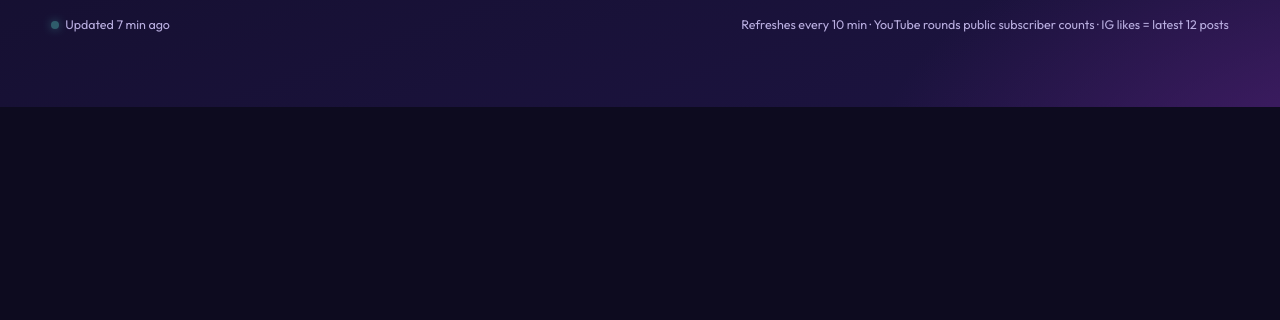
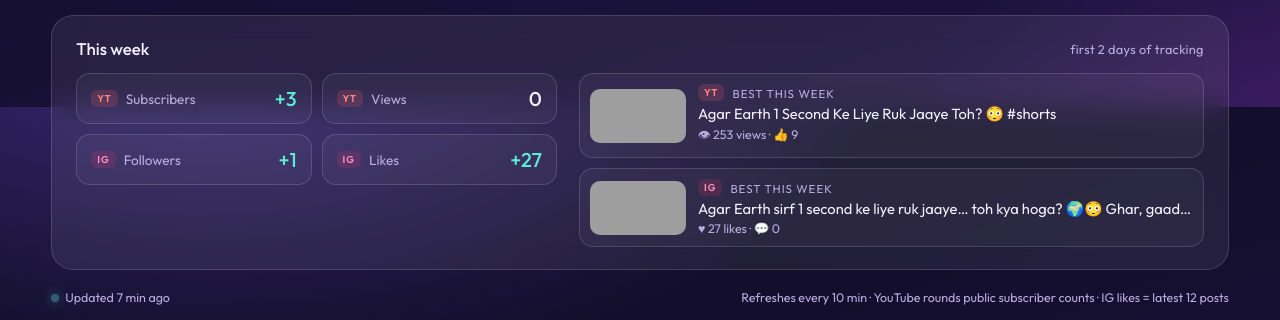
Before and after one commit to claude040601-create/factify-dashboard, a plain HTML site: page index.html in a window 1280 px wide. Shown: the part 693-1013 px from the top of the page. Before the commit the page ends 800 px from the top, so only its background shows below. Drawn offline with nearby package versions, Linux system fonts and the light colour scheme; grey boxes are pictures that could not be loaded.

Commit message:
Update index.html

```diff
--- a/index.html
+++ b/index.html
@@ -55,6 +55,11 @@
   </div>
 </section>
 
+<section class="panel glass weekp">
+  <h2>This week <span class="muted" id="weekSub"></span></h2>
+  <div id="week"><div class="empty">Loading…</div></div>
+</section>
+
 <footer>
   <span id="updated">Loading…</span>
   <span>Refreshes every 10 min · YouTube rounds public subscriber counts · IG likes = latest 12 posts</span>
```
